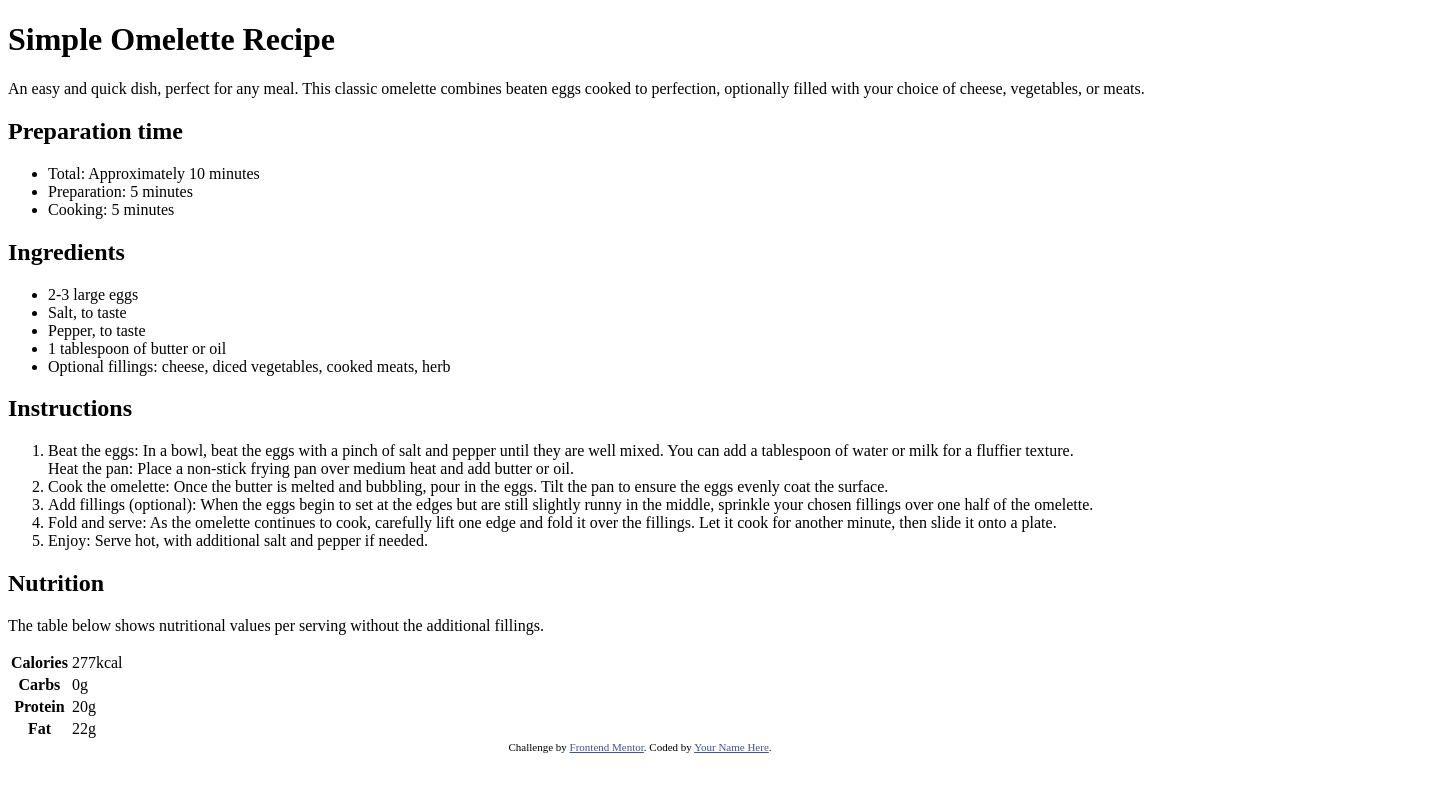
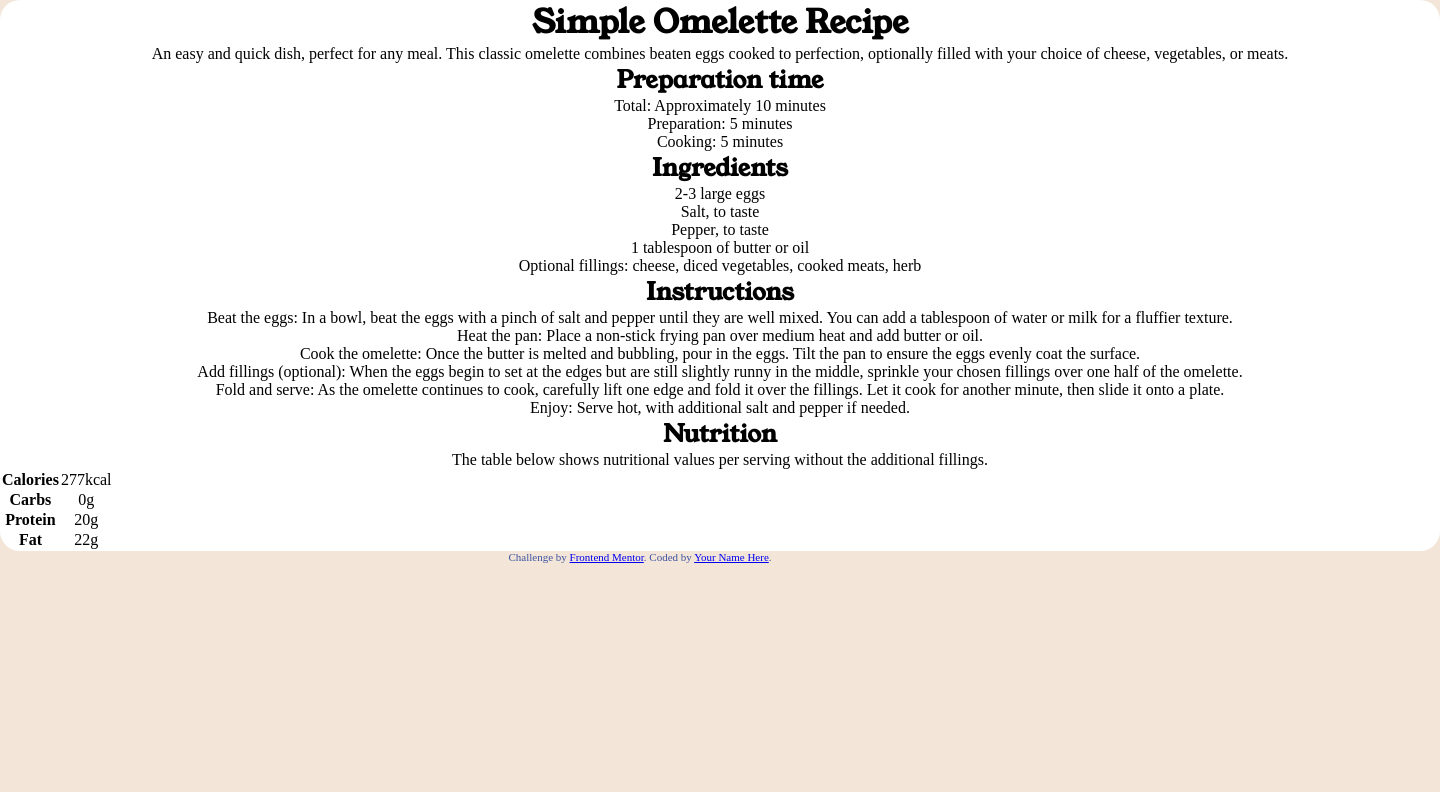
Before and after one commit to kolchetes/recipe-page, a plain HTML site: page index.html in a window 1280 px wide. Shown: the whole page, 1440 px wide, since content can reach past the window. Drawn offline with Linux system fonts and the light colour scheme.

Commit message:
Add some HTML and CSS

```diff
--- a/index.html
+++ b/index.html
@@ -6,27 +6,33 @@
 
   <link rel="icon" type="image/png" sizes="32x32" href="./assets/images/favicon-32x32.png">
 
+  <link rel="stylesheet" type="text/css" href="styles.css" />
+
+  <link rel="preconnect" href="https://fonts.googleapis.com">
+  <link rel="preconnect" href="https://fonts.gstatic.com" crossorigin>
+  <link href="https://fonts.googleapis.com/css2?family=Young+Serif&display=swap" rel="stylesheet"><!--
+  titles font-->
+
+  <link rel="preconnect" href="https://fonts.googleapis.com">
+  <link rel="preconnect" href="https://fonts.gstatic.com" crossorigin>
+  <link href="https://fonts.googleapis.com/css2?family=Outfit:wght@100..900&family=Young+Serif&display=swap" rel="stylesheet"> <!--
+  content font-->
+
   <title>Frontend Mentor | Recipe page</title>
-
-  <!-- Feel free to remove these styles or customise in your own stylesheet 👍 -->
-  <style>
-    .attribution { font-size: 11px; text-align: center; }
-    .attribution a { color: hsl(228, 45%, 44%); }
-  </style>
 </head>
 <body>
-  <main class="recipe-container">
-    <header>
-     <h1>Simple Omelette Recipe</h1>
+  <main class="main-container">
+    <header class="main-header">
+      <h1 class="main title section-title">Simple Omelette Recipe</h1>
       <p>
         An easy and quick dish, perfect for any meal. This classic omelette combines beaten eggs cooked
         to perfection, optionally filled with your choice of cheese, vegetables, or meats.
       </p>
     </header>
 
-    <section>
+    <section class="preparation-section">
       <header>
-        <h2>Preparation time</h2>
+        <h2 class="section-title">Preparation time</h2>
       </header>
       <ul>
         <li>Total: Approximately 10 minutes</li>
@@ -35,9 +41,9 @@
       </ul>
     </section>
 
-    <section>
+    <section class="ingredients-secticon">
       <header>
-       <h2>Ingredients</h2>
+       <h2 class="section-title">Ingredients</h2>
       </header>
       <ul>
         <li>2-3 large eggs</li>
@@ -47,9 +53,9 @@
         <li>Optional fillings: cheese, diced vegetables, cooked meats, herb</li>
       </ul>
     </section>
-    <section>
+    <section class="instructions-section">
       <header>
-        <h2>Instructions</h2>
+        <h2 class="section-title">Instructions</h2>
       </header>
       <ol>
         <li>
@@ -75,9 +81,9 @@
       </ol>
     </section>
 
-    <section>
+    <section clas="nutrition-section">
       <header>
-        <h2>Nutrition</h2>
+        <h2 class="section-title">Nutrition</h2>
         <p>
          The table below shows nutritional values per serving without the additional fillings.
         </p>
--- a/styles.css
+++ b/styles.css
@@ -0,0 +1,44 @@
+* {
+    margin: 0;
+    padding: 0;
+}
+
+html {
+    font-size: 62.5%;
+}
+
+body {
+    background-color: hsl(30, 54%, 90%)
+}
+
+main {
+    width: 1440px;
+    margin: 0 auto;
+    background-color: white;
+    text-align: center;
+    font-size: 1.6rem;
+    border-radius: 2rem;
+}
+
+.section-title {
+    font-family: "Young Serif", serif;
+}
+
+
+
+
+
+
+
+
+
+
+
+
+
+
+
+.attribution {
+    font-size: 11px; text-align: center;
+    color: hsl(228, 45%, 44%);
+}
```
Lines whose indentation alone changed are shown as unchanged.
